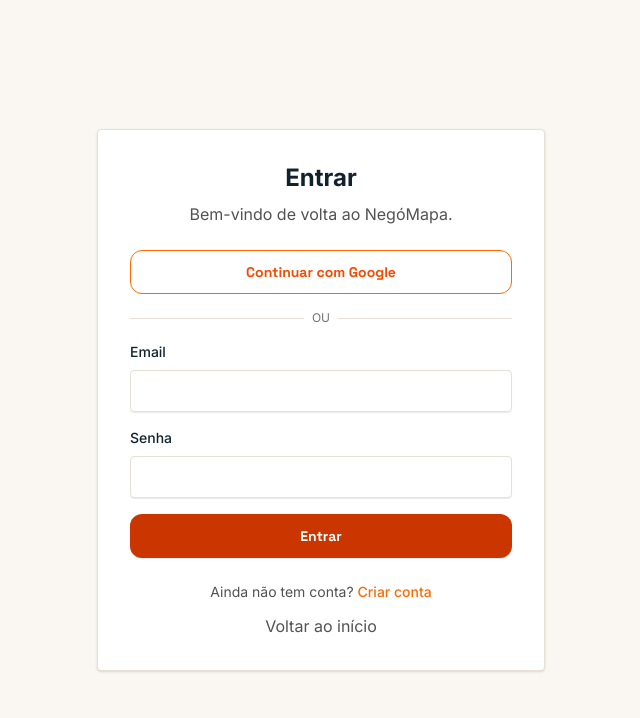
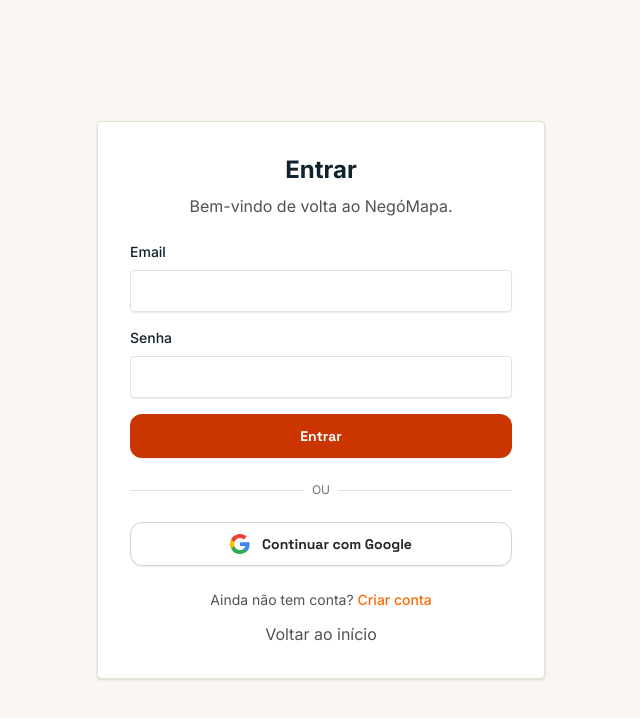
Before and after one commit to negomapaangola-svg/NegoMapa-site, a Next.js app: page /login in a window 1280 px wide. Shown: the top 718 px of the page, without its empty margins (319-959 px from the left). Built offline with nearby package versions, Linux system fonts and the light colour scheme; no server answers.

Commit message:
Ajustar botão Google na página de login

```diff
--- a/src/app/login/page.tsx
+++ b/src/app/login/page.tsx
@@ -8,6 +8,33 @@ import { loginAction } from "@/lib/actions/login"
 import { redirectSeguro } from "@/lib/redirect-seguro"
 import { createBrowserSupabaseClient } from "@/lib/supabase-browser"
 
+function GoogleIcon() {
+  return (
+    <svg
+      className="h-5 w-5"
+      viewBox="0 0 24 24"
+      aria-hidden="true"
+    >
+      <path
+        fill="#4285F4"
+        d="M23.49 12.27c0-.79-.07-1.54-.19-2.27H12v4.51h6.47a5.54 5.54 0 0 1-2.4 3.58v3h3.86c2.26-2.09 3.56-5.17 3.56-8.82z"
+      />
+      <path
+        fill="#34A853"
+        d="M12 24c3.24 0 5.95-1.08 7.93-2.91l-3.86-3c-1.08.72-2.45 1.16-4.07 1.16-3.13 0-5.78-2.11-6.73-4.96H1.29v3.09A11.99 11.99 0 0 0 12 24z"
+      />
+      <path
+        fill="#FBBC05"
+        d="M5.27 14.29A7.2 7.2 0 0 1 4.89 12c0-.79.14-1.56.38-2.29V6.62H1.29a11.97 11.97 0 0 0 0 10.76l3.98-3.09z"
+      />
+      <path
+        fill="#EA4335"
+        d="M12 4.75c1.77 0 3.35.61 4.6 1.8l3.42-3.42C17.95 1.19 15.24 0 12 0 7.31 0 3.26 2.69 1.29 6.62l3.98 3.09C6.22 6.86 8.87 4.75 12 4.75z"
+      />
+    </svg>
+  )
+}
+
 function LoginForm() {
   const [email, setEmail] = React.useState("")
   const [password, setPassword] = React.useState("")
@@ -17,7 +44,6 @@ function LoginForm() {
   const searchParams = useSearchParams()
   const rawRedirectTo = searchParams.get("redirectTo")
   const redirectTo = redirectSeguro(rawRedirectTo)
-  // Preserva o destino seguro na criação de conta; sem destino, o link é só /registar.
   const criarContaHref = rawRedirectTo
     ? `/registar?redirectTo=${encodeURIComponent(redirectTo)}`
     : "/registar"
@@ -95,27 +121,6 @@ function LoginForm() {
         </div>
       )}
 
-      <Button
-        type="button"
-        variant="outline"
-        className="w-full mb-4"
-        onClick={handleGoogleLogin}
-        disabled={isGoogleLoading || isLoading}
-      >
-        {isGoogleLoading ? 'A abrir o Google...' : 'Continuar com Google'}
-      </Button>
-
-      <div className="relative mb-4">
-        <div className="absolute inset-0 flex items-center">
-          <span className="w-full border-t border-card-border" />
-        </div>
-        <div className="relative flex justify-center text-xs uppercase">
-          <span className="bg-white px-2 text-neutral-500 dark:bg-neutral-800 dark:text-cream-text">
-            ou
-          </span>
-        </div>
-      </div>
-
       <form
         onSubmit={handleSubmit}
         className="space-y-4"
@@ -153,6 +158,27 @@ function LoginForm() {
         </Button>
       </form>
 
+      <div className="relative my-6">
+        <div className="absolute inset-0 flex items-center">
+          <span className="w-full border-t border-card-border" />
+        </div>
+        <div className="relative flex justify-center text-xs uppercase">
+          <span className="bg-white px-2 text-neutral-500 dark:bg-neutral-800 dark:text-cream-text">
+            ou
+          </span>
+        </div>
+      </div>
+
+      <button
+        type="button"
+        onClick={handleGoogleLogin}
+        disabled={isGoogleLoading || isLoading}
+        className="w-full min-h-11 inline-flex items-center justify-center gap-3 rounded-xl border border-neutral-300 bg-white px-4 py-2.5 text-sm font-heading font-bold text-neutral-800 shadow-sm transition-all duration-200 hover:bg-neutral-50 active:scale-[0.98] disabled:opacity-70 disabled:cursor-not-allowed dark:bg-white dark:text-neutral-800 dark:border-neutral-300 dark:hover:bg-neutral-100"
+      >
+        <GoogleIcon />
+        {isGoogleLoading ? 'A abrir o Google...' : 'Continuar com Google'}
+      </button>
+
       <div className="mt-6 text-center space-y-3">
         <p className="text-sm text-neutral-600 dark:text-cream-text">
           Ainda não tem conta?{" "}
```
